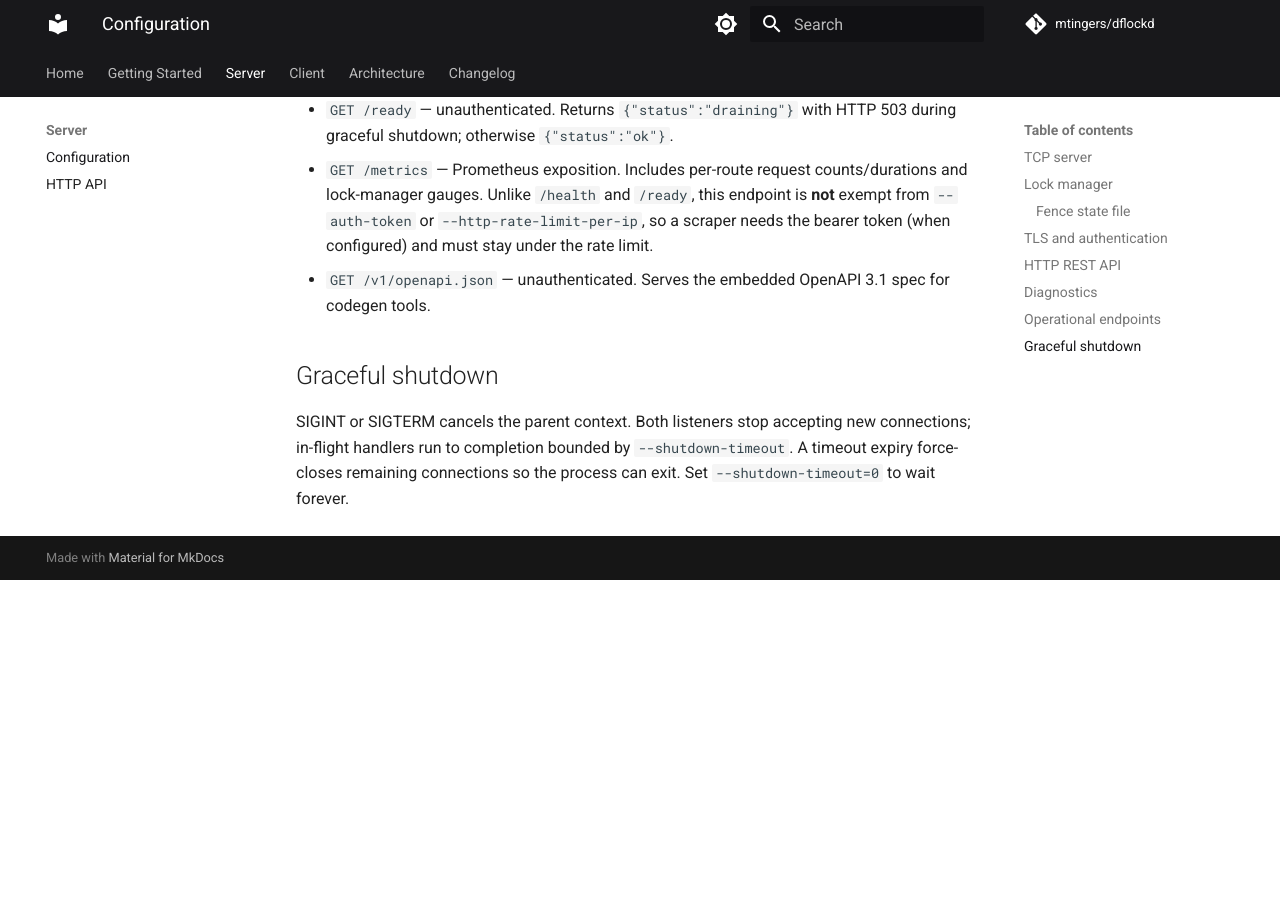
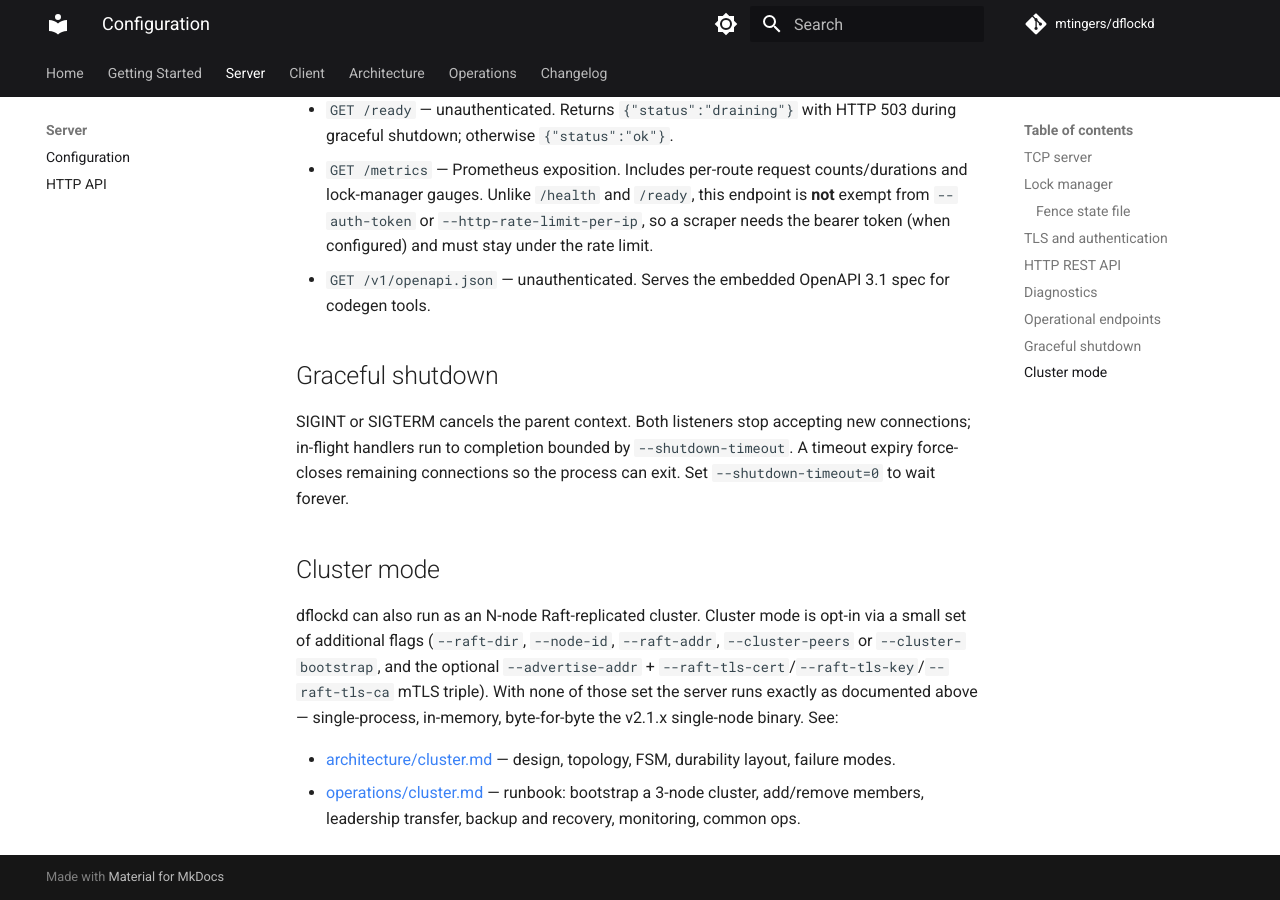
Before and after one commit to mtingers/dflockd, an MkDocs documentation site: the page built from docs/server.md, in a window 1280 px wide and 900 px high, scrolled down 4661 px. Built offline with MkDocs 1.6.1 and Material for MkDocs 9.7.7, drawn with Linux system fonts in a browser that asks for light colours; comment, search, counter and statistics services are not loaded; before the commit the page ends 5241 px from its top, so only the background shows below that.

Commit message:
audit(phase-8): unbury cluster docs + reconcile CHANGELOG stale claims
Three real doc drifts:

- mkdocs.yml nav was missing docs/architecture/cluster.md and
  docs/operations/cluster.md. Both shipped weeks ago (cf570a3) but
  were never added to the left rail, so the published site hid them.
- docs/server.md documented every non-cluster flag yet had no Cluster
  mode section; a reader landing on the configuration page couldn't
  tell cluster mode existed. Added a short section cross-linking
  the cluster docs.
- CHANGELOG [Unreleased] Known-Limitations list led with "The HTTP
  API is rejected when --raft-dir is set" — false since the
  HTTP-in-cluster lift (3d00a42). Replace with the current set of
  deferrals, each cross-linked to its PRODUCTION_READINESS.md
  "Recommended next work" item, and add a Security / Documentation /
  Changed entry for the audit session.

make build + ./dflockd --help + make docs-build (mkdocs --strict) all
clean. OpenAPI mirror stays in sync (untouched).

Co-Authored-By: Claude Opus 4.7 (1M context) <noreply@anthropic.com>

```diff
--- a/docs/server.md
+++ b/docs/server.md
@@ -162,3 +162,20 @@ accepting new connections; in-flight handlers run to completion
 bounded by `--shutdown-timeout`. A timeout expiry force-closes
 remaining connections so the process can exit. Set
 `--shutdown-timeout=0` to wait forever.
+
+## Cluster mode
+
+dflockd can also run as an N-node Raft-replicated cluster. Cluster
+mode is opt-in via a small set of additional flags
+(`--raft-dir`, `--node-id`, `--raft-addr`, `--cluster-peers` or
+`--cluster-bootstrap`, and the optional `--advertise-addr` +
+`--raft-tls-cert`/`--raft-tls-key`/`--raft-tls-ca` mTLS triple). With
+none of those set the server runs exactly as documented above —
+single-process, in-memory, byte-for-byte the v2.1.x single-node
+binary. See:
+
+- [architecture/cluster.md](architecture/cluster.md) — design,
+  topology, FSM, durability layout, failure modes.
+- [operations/cluster.md](operations/cluster.md) — runbook: bootstrap
+  a 3-node cluster, add/remove members, leadership transfer, backup
+  and recovery, monitoring, common ops.
--- a/mkdocs.yml
+++ b/mkdocs.yml
@@ -65,6 +65,9 @@ nav:
   - Architecture:
     - Overview: architecture/overview.md
     - Wire Protocol: architecture/protocol.md
+    - Cluster (Raft HA): architecture/cluster.md
+  - Operations:
+    - Cluster: operations/cluster.md
   - Changelog: changelog.md
 
 extra_css:
```
Also changed, not shown: CHANGELOG.md (+21 -3 lines), MILESTONES.md (+1 -1 lines), ONE_SHOT_AUDIT.md (+60 -1 lines).
